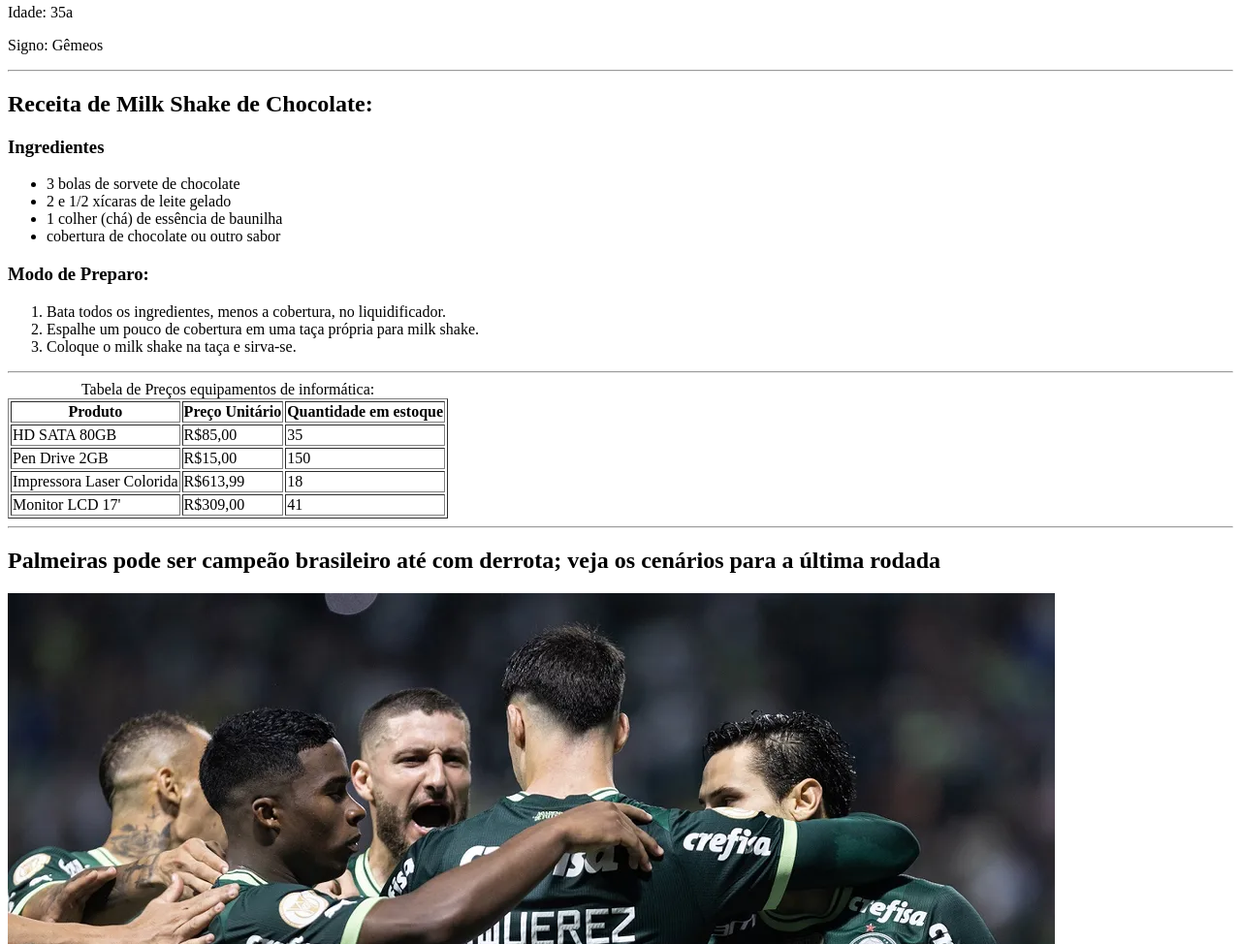
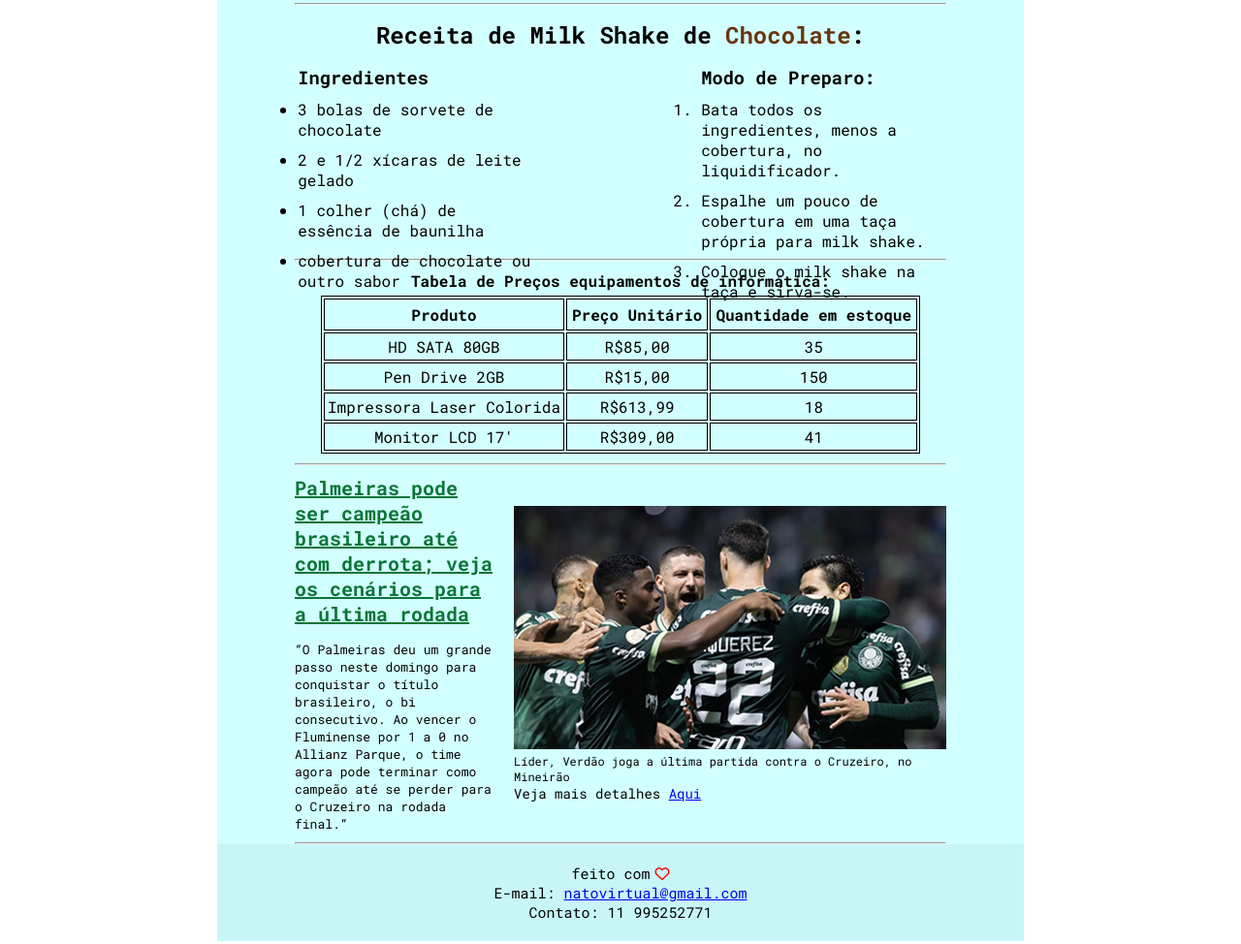
Before and after one commit to renato-diasp/segundo_projeto_coder, a plain HTML site: page desafioComplementar/index.html in a window 1280 px wide. Shown: the part 144-1118 px from the top of the page at 97% size. Drawn offline with Linux system fonts and the light colour scheme.

Commit message:
Finalizada estilização do site

```diff
--- a/desafioComplementar/index.html
+++ b/desafioComplementar/index.html
@@ -3,12 +3,14 @@
   <head>
     <meta charset="UTF-8" />
     <meta name="viewport" content="width=device-width, initial-scale=1.0" />
-    <meta name="description" content="Site demonstrativo para semântica do HTML"/>
-    <meta name="keywords" content="HTML, SEO, Boas Práticas HTML, HTML Semântico"/>
-    <script defer src="https://kit.fontawesome.com/91da8df7e5.js" crossorigin="anonymous"></script>
-    <title>HTML Semântico</title>
+    <meta name="description" content="Site elaborado para atividade complementar Coder House"/>
+    <meta name="keywords"content="Palmeiras, Receita, Milk-Shake, Informática"/>
+    <link rel="stylesheet" href="style.css"/>
+    <script defer src="https://kit.fontawesome.com/91da8df7e5.js"crossorigin="anonymous"></script>
+    <title>Assuntos Aleatórios - Coder House</title>
   </head>
   <body>
+    <div class="container">
       <!-- Estrutura cabeçalho -->
       <header>
         <h1>Dados Pessoais:</h1>
@@ -17,11 +19,13 @@
         <p>Idade: 35a</p>
         <p>Signo: Gêmeos</p>
       </header>
-    <hr>
+      <hr />
       <!-- Estrutura Receita -->
       <section>
-      <h2>Receita de Milk Shake de Chocolate:</h2>
+        <h2>Receita de Milk Shake de <span>Chocolate</span>:</h2>
         <div class="receita">
+
+          <div>
             <h3>Ingredientes</h3>
           <ul>
             <li>3 bolas de sorvete de chocolate</li>
@@ -29,7 +33,9 @@
             <li>1 colher (chá) de essência de baunilha</li>
             <li>cobertura de chocolate ou outro sabor</li>
           </ul>
+          </div>
 
+          <div>
             <h3>Modo de Preparo:</h3>
           <ol>
             <li>Bata todos os ingredientes, menos a cobertura, no liquidificador.</li>
@@ -37,12 +43,16 @@
             <li>Coloque o milk shake na taça e sirva-se.</li>
           </ol>
           </div>
+
+        </div>
       </section>
-    <hr>
+      <hr />
       <!-- Estrutura da tabela -->
-    <section>
-      <table border="">
-        <caption>Tabela de Preços equipamentos de informática:</caption>
+      <section class="tabela">
+        <table>
+          <caption>
+            Tabela de Preços equipamentos de informática:
+          </caption>
           <thead>
             <tr>
               <th>Produto</th>
@@ -77,20 +87,30 @@
           </tbody>
         </table>
       </section>
-    <hr>
+      <hr />
       <!--Estrutura news  -->
       <article>
-      <h2>Palmeiras pode ser campeão brasileiro até com derrota; veja os cenários para a última rodada</h2>
-      <img src="./images/palmeiras.webp" alt="Time do palmeiras em comemoração">
+        <div class="titulo">
+          <h2>Palmeiras pode ser campeão brasileiro até com derrota; veja os
+          cenários para a última rodada</h2>
+          <q>O Palmeiras deu um grande passo neste domingo para conquistar o título brasileiro, o bi consecutivo. Ao vencer o Fluminense por 1 a 0 no Allianz Parque, o time agora pode terminar como campeão até se perder para o Cruzeiro na rodada final.</q>
+        </div>
+
+        <div class="imagem">
+          <img src="./images/palmeiras.png" alt="Time do palmeiras em comemoração"/>
           <figcaption>Líder, Verdão joga a última partida contra o Cruzeiro, no Mineirão</figcaption>
-      <p>Veja mais detalhes <a href="https://ge.globo.com/futebol/times/palmeiras/noticia/2023/12/03/palmeiras-pode-ser-campeao-brasileiro-ate-com-derrota-veja-os-cenarios-para-a-ultima-rodada.ghtml" target="_blank" rel="noopener noreferrer">Aqui</a></p>
+          <p>Veja mais detalhes <a href="https://ge.globo.com/futebol/times/palmeiras/noticia/2023/12/03/almeiras-pode-ser-campeao-brasileiro-ate-com-derrota-veja-os-cenarios-para-a-ultima-rodada.ghtml"            target="_blank"rel="noopener noreferrer">Aqui</a></p>
+        </div>
+
       </article>
+      <hr>
 
+      <!-- Estrutura rodapé -->
       <footer>
-      <p>feito com <i class="fa-sharp fa-regular fa-heart" style="color: red;"></i> </p>
+        <p>feito com<i class="fa-sharp fa-regular fa-heart" style="color: red"></i></p>
         <p>E-mail: <a href="mailto:">natovirtual@gmail.com</a></p>
         <p>Contato: 11 995252771</p>
-
       </footer>
+    </div>
   </body>
 </html>
--- /dev/null
+++ b/desafioComplementar/style.css
@@ -0,0 +1,121 @@
+@import url('https://fonts.googleapis.com/css2?family=Roboto+Mono:wght@400;700&display=swap');
+
+*{
+  margin: 0;
+  padding: 0;
+  box-sizing: border-box;
+  font-family: 'Roboto Mono', monospace;
+}
+
+hr{
+  margin: 0 80px;
+}
+
+.container{
+  width: 65%;
+  margin: 0 auto;
+  background-color: #d2fffffa;
+}
+
+header{
+  text-align: center;
+  padding: 10px;
+}
+
+section h2{
+  text-align: center;
+  padding: 15px;
+}
+
+h2 span{
+  color: #69340F;
+}
+
+.receita{
+  display: flex;
+  align-items: center;
+  justify-content: space-evenly;
+  gap: 10%;
+
+
+}
+
+.receita div{
+  height: 25vh;
+  width: 30%;
+  padding-bottom: 10px;
+}
+
+.receita div h3, li{
+  margin-bottom: 10px;
+}
+
+.tabela{
+  display: flex;
+  justify-content: center;
+  padding: 10px;
+}
+
+table, th, td{
+  border: 1px solid ;
+}
+
+table caption{
+  font-weight: bolder;
+  margin-bottom: 5px;
+
+}
+
+table th{
+  padding: 5px;
+}
+
+table td{
+  padding: 3px;
+  text-align: center;
+}
+
+article{
+  display: flex;
+  align-items: center;
+  justify-content: space-around;
+  gap: 15px;
+  padding: 10px 80px;
+}
+
+.titulo{
+  display: flex;
+  flex-direction: column;
+  justify-content: space-between;
+  /* align-items: center; */
+  gap: 15px;
+}
+
+.titulo h2{
+  font-size: 20px;
+  color: #0b7537 ;
+  text-decoration:underline;
+}
+
+.titulo q{
+  font-size: 13px;
+}
+
+.imagem figcaption{
+  font-size: 12px;
+}
+
+.imagem p{
+  font-size: 14px;
+}
+
+footer{
+  text-align: center;
+  padding: 20px;
+  font-size: 15px;
+  background-color: rgba(171, 216, 216, 0.249);
+}
+
+footer i{
+  margin-left: 5px;
+}
```
Also changed, not shown: desafioComplementar/images/palmeiras.png (added), desafioComplementar/images/palmeiras.webp (deleted). Lines whose indentation alone changed are shown as unchanged.
